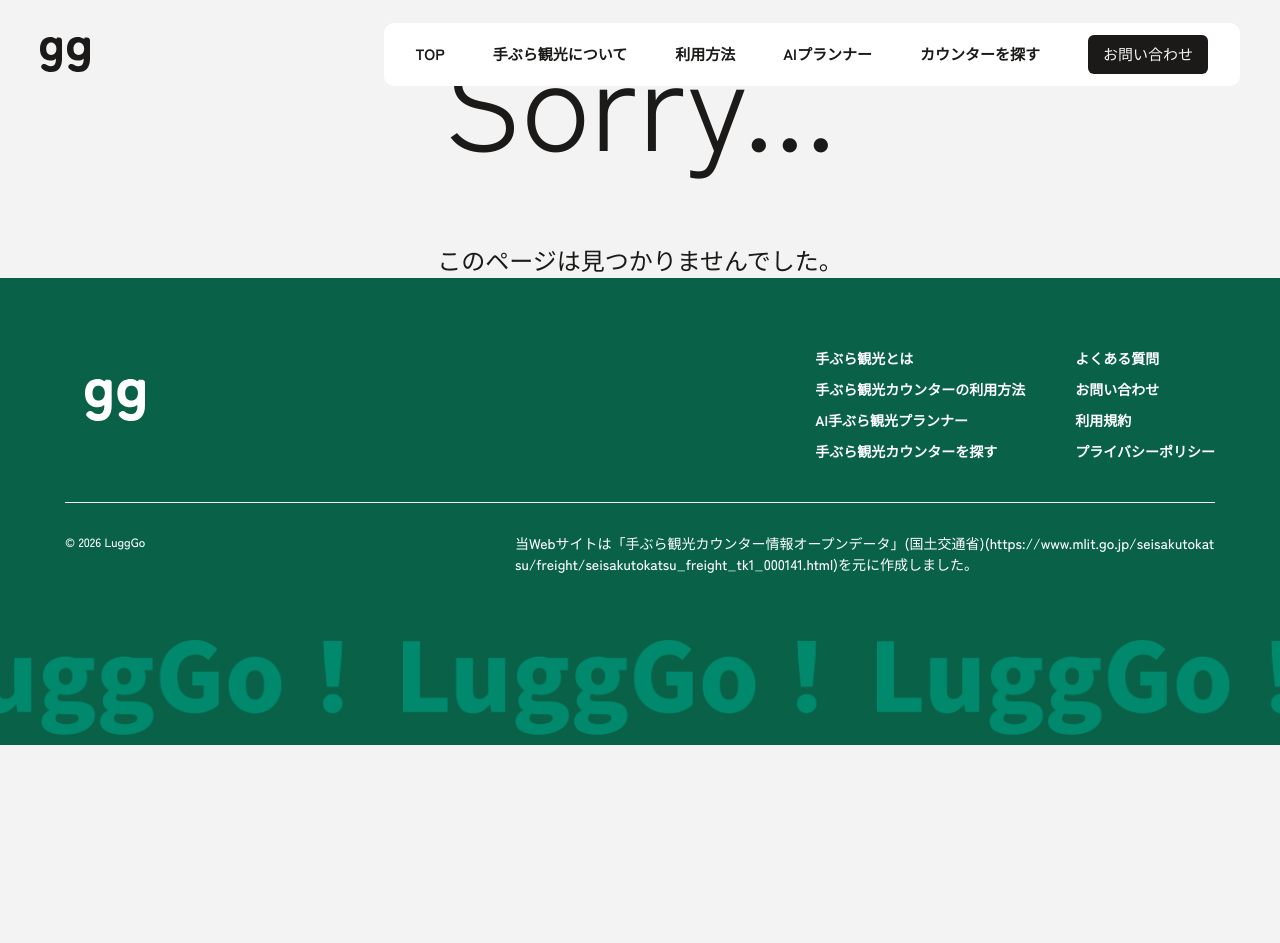
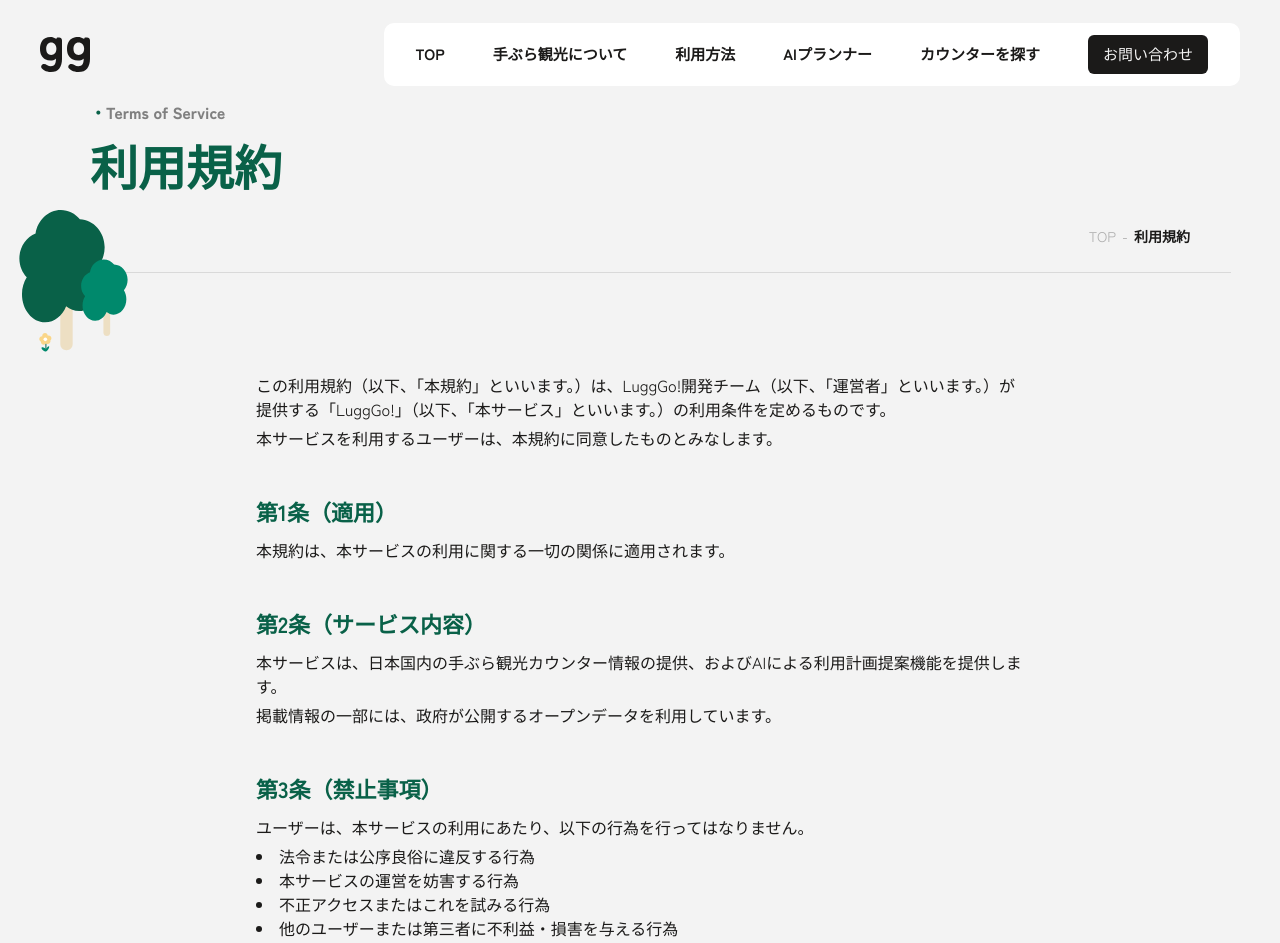
Before and after one commit to mei-y-0616/wdc2026, a Next.js app: page /terms in a window 1280 px wide. Before the commit this address had no page. Shown: the top 943 px of the page. Before the commit the page ends 800 px from the top, so only its background shows below. Built offline with nearby package versions, Linux system fonts and the light colour scheme.

Commit message:
利用規約など追加

```diff
--- /dev/null
+++ b/app/privacy/page.module.css
@@ -0,0 +1,26 @@
+
+.privacy{
+    max-width: 800px;
+    margin-left: auto;
+    margin-right: auto;
+    padding-left: var(--side-margin);
+    padding-right: var(--side-margin);
+}
+.privacy>*{
+    padding: 20px 0;
+}
+.privacy>*>*{
+    margin-bottom: 5px;
+}
+.privacy h3{
+    font-size: 1.375rem;
+    margin-bottom: 10px;
+    color: var(--main);
+}
+.privacy ul{
+    list-style:disc;
+    list-style-position: inside;
+}
+.privacy a{
+    text-decoration: underline;
+}
--- /dev/null
+++ b/app/terms/page.module.css
@@ -0,0 +1,26 @@
+
+.terms{
+    max-width: 800px;
+    margin-left: auto;
+    margin-right: auto;
+    padding-left: var(--side-margin);
+    padding-right: var(--side-margin);
+}
+.terms>*{
+    padding: 20px 0;
+}
+.terms>*>*{
+    margin-bottom: 5px;
+}
+.terms h3{
+    font-size: 1.375rem;
+    margin-bottom: 10px;
+    color: var(--main);
+}
+.terms ul{
+    list-style:disc;
+    list-style-position: inside;
+}
+.terms a{
+    text-decoration: underline;
+}
--- /dev/null
+++ b/app/terms/page.tsx
@@ -0,0 +1,107 @@
+import PageTitle from "@/components/PageTitle/PageTitle";
+import styles from "./page.module.css";
+import Link from "next/link";
+
+export default function Terms() {
+  return (
+    <>
+      <PageTitle titleEn="Terms of Service" titleJa="利用規約" />
+      <section>
+        <div className={`${styles.terms}`}>
+          <div>
+            <p>
+              この利用規約（以下、「本規約」といいます。）は、LuggGo!開発チーム（以下、「運営者」といいます。）が提供する「LuggGo!」（以下、「本サービス」といいます。）の利用条件を定めるものです。
+            </p>
+            <p>
+              本サービスを利用するユーザーは、本規約に同意したものとみなします。
+            </p>
+          </div>
+
+          <div>
+            <h3>第1条（適用）</h3>
+            <p>本規約は、本サービスの利用に関する一切の関係に適用されます。</p>
+          </div>
+
+          <div>
+            <h3>
+              第2条（サービス内容）
+            </h3>
+            <p>
+              本サービスは、日本国内の手ぶら観光カウンター情報の提供、およびAIによる利用計画提案機能を提供します。
+            </p>
+            <p>
+              掲載情報の一部には、政府が公開するオープンデータを利用しています。
+            </p>
+          </div>
+
+          <div>
+            <h3>第3条（禁止事項）</h3>
+            <p>
+              ユーザーは、本サービスの利用にあたり、以下の行為を行ってはなりません。
+            </p>
+            <ul>
+              <li>法令または公序良俗に違反する行為</li>
+              <li>本サービスの運営を妨害する行為</li>
+              <li>不正アクセスまたはこれを試みる行為</li>
+              <li>他のユーザーまたは第三者に不利益・損害を与える行為</li>
+              <li>虚偽の情報を入力する行為</li>
+              <li>AI機能を不正利用する行為</li>
+              <li>その他、運営者が不適切と判断する行為</li>
+            </ul>
+          </div>
+
+          <div>
+            <h3>第4条（免責事項）</h3>
+            <ul>
+              <li>
+                本サービスに掲載される情報について、可能な限り正確な情報を掲載するよう努めますが、その正確性・完全性・最新性を保証するものではありません。
+              </li>
+              <li>
+                AIによる提案内容は参考情報であり、その内容の正確性・有用性を保証するものではありません。
+              </li>
+              <li>
+                本サービスの利用によって生じた損害について、運営者は一切の責任を負いません。
+              </li>
+              <li>
+                本サービスは予告なく内容の変更または停止を行う場合があります。
+              </li>
+            </ul>
+          </div>
+
+            <div>
+                <h3>第5条（知的財産権）</h3>
+                <p>本サービス内の文章・画像・デザイン・プログラム等に関する権利は、運営者または正当な権利者に帰属します。</p>
+            </div>
+
+            <div>
+                <h3>第6条（外部サービス）</h3>
+                <p>本サービスでは、以下の外部サービスを利用する場合があります。</p>
+                <ul>
+                    <li>Gemini API</li>
+                    <li>Google Maps Platform（Maps JavaScript API）</li>
+                    <li>Resend</li>
+                    <li>Railway</li>
+                </ul>
+                <p>これら外部サービスの利用においては、各提供事業者の規約およびポリシーが適用されます。</p>
+            </div>
+
+            <div>
+                <h3>第7条（規約の変更）</h3>
+                <p>運営者は、必要と判断した場合、本規約を変更できるものとします。</p>
+                <p>変更後の規約は、本サービス上に掲載した時点で効力を生じます。</p>
+            </div>
+
+            <div>
+                <h3>第8条（お問い合わせ）</h3>
+                <p>本サービスに関するお問い合わせは、以下よりお願いいたします。</p>
+                <div>
+                    <span>お問い合わせフォーム：</span>
+                    <Link href="https://lugggo.up.railway.app/contact">https://lugggo.up.railway.app/contact</Link>
+                </div>
+            </div>
+
+        </div>
+      </section>
+    </>
+  );
+}
--- a/components/BreadCrumb/BreadCrumb.tsx
+++ b/components/BreadCrumb/BreadCrumb.tsx
@@ -9,6 +9,8 @@ const pathAltName: Record<string, string> = {
   counters: "カウンターを探す",
   contact: "お問い合わせ",
   "ai-planner": "AIプランナー",
+  "terms":"利用規約",
+  "privacy":"プライバシーポリシー",
 };
 
 export default function BreadCrumb({ pageName }: { pageName?: string }) {
--- a/components/Footer/Footer.tsx
+++ b/components/Footer/Footer.tsx
@@ -43,10 +43,10 @@ export default function Footer() {
                 <Link href="/contact#contact">お問い合わせ</Link>
               </li>
               <li>
-                <Link href="/">利用規約</Link>
+                <Link href="/terms">利用規約</Link>
               </li>
               <li>
-                <Link href="/">プライバシーポリシー</Link>
+                <Link href="/privacy">プライバシーポリシー</Link>
               </li>
             </ul>
           </div>
```
Also changed, not shown: app/privacy/page.tsx (added, +97 -0 lines).
